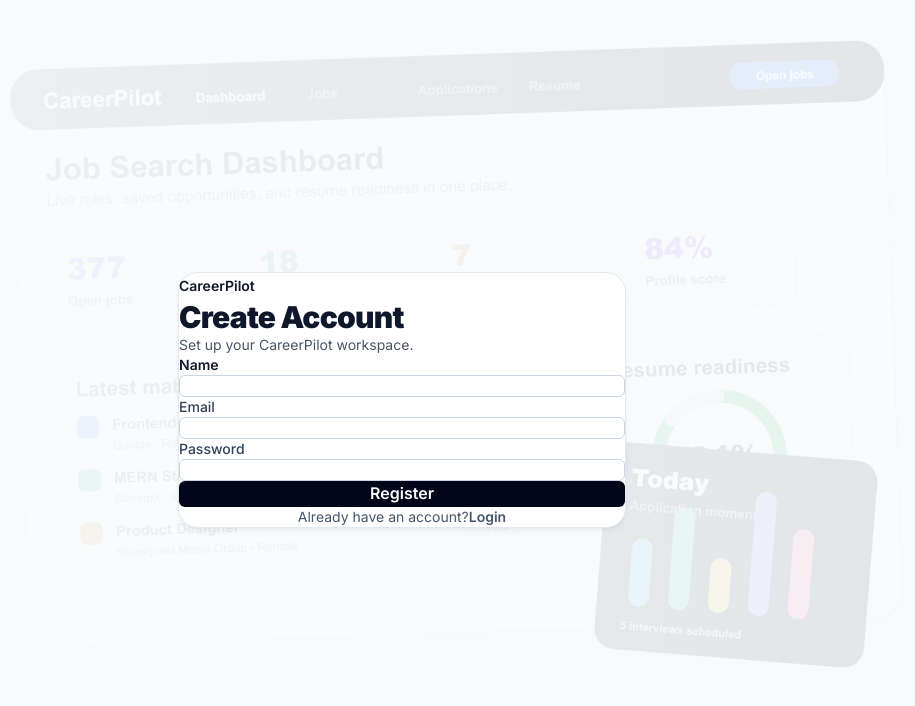
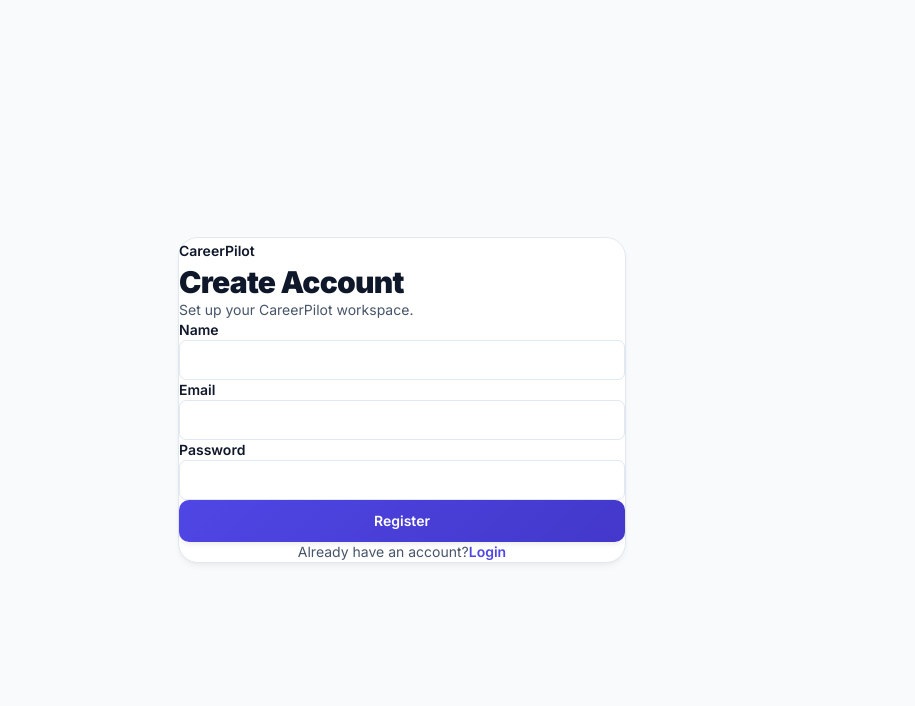
Before and after one commit to NishadDamale1010/careerpilot, a React (Vite) app in the folder client/: page /register in a window 1280 px wide. Shown: the top 706 px of the page, without its empty margins (238-1153 px from the left). Built offline with nearby package versions, Linux system fonts and the light colour scheme.

Commit message:
fix: resolve styling issues on login, register, and landing hero text

```diff
--- a/client/src/pages/Landing.jsx
+++ b/client/src/pages/Landing.jsx
@@ -150,14 +150,15 @@
                     </p>
 
                     <h1
-                        className="text-5xl sm:text-7xl font-extrabold leading-[1.1] mb-6"
-                        style={{ color: "var(--text-primary)", letterSpacing: "-0.03em" }}
+                        className="text-5xl sm:text-7xl font-extrabold leading-[1.1] mb-6 text-slate-900 dark:text-white"
+                        style={{ letterSpacing: "-0.03em" }}
                     >
                         Your complete{" "}
-                        <span className="text-transparent bg-clip-text bg-gradient-to-r from-blue-600 to-indigo-500 dark:from-blue-400 dark:to-indigo-400">
+                        <span className="text-transparent bg-clip-text bg-gradient-to-r from-blue-600 to-indigo-600 dark:from-blue-400 dark:to-indigo-400">
                             career command
                         </span>
-                        <br />centre
+                        <br />
+                        centre
                     </h1>
 
                     <p className="text-base sm:text-lg max-w-xl mx-auto mb-9 leading-relaxed" style={{ color: "var(--text-secondary)" }}>
--- a/client/src/pages/Login.jsx
+++ b/client/src/pages/Login.jsx
@@ -32,10 +32,8 @@
 
     return (
         <div
-            className="flex min-h-screen items-center justify-center bg-slate-950 bg-cover bg-center px-4 py-10"
-            style={{
-                backgroundImage: `linear-gradient(90deg, rgba(248,250,252,0.96), rgba(248,250,252,0.9)), url(${heroDashboard})`,
-            }}
+            className="flex min-h-screen items-center justify-center px-4 py-10 transition-colors"
+            style={{ background: "var(--bg)" }}
         >
             <form
                 onSubmit={handleSubmit}
@@ -50,27 +48,27 @@
                     Sign in to continue tracking jobs and applications.
                 </p>
 
-                <label className="mt-6 block text-sm font-semibold text-[var(--text-primary)]">
+                <label className="mt-6 block text-sm font-semibold" style={{ color: "var(--text-primary)" }}>
                     Email
                     <input
                         id="login-email"
                         type="email"
                         name="email"
                         value={formData.email}
-                        className="mt-1 w-full rounded-md border border-slate-300 px-3 py-2 text-slate-950 outline-none transition focus:border-blue-500 focus:ring-2 focus:ring-blue-100"
+                        className="input mt-1.5"
                         onChange={handleChange}
                         required
                     />
                 </label>
 
-                <label className="mt-4 block text-sm font-medium text-slate-700">
+                <label className="mt-4 block text-sm font-semibold" style={{ color: "var(--text-primary)" }}>
                     Password
                     <input
                         id="login-password"
                         type="password"
                         name="password"
                         value={formData.password}
-                        className="mt-1 w-full rounded-md border border-slate-300 px-3 py-2 text-slate-950 outline-none transition focus:border-blue-500 focus:ring-2 focus:ring-blue-100"
+                        className="input mt-1.5"
                         onChange={handleChange}
                         required
                     />
@@ -80,14 +78,14 @@
                     id="login-submit"
                     type="submit"
                     disabled={loading}
-                    className="mt-6 w-full rounded-md bg-slate-950 px-4 py-2.5 font-semibold text-white transition hover:bg-slate-800 disabled:cursor-not-allowed disabled:opacity-60"
+                    className="btn btn-primary w-full mt-6 py-3"
                 >
                     {loading ? "Signing in..." : "Sign In"}
                 </button>
 
-                <p className="mt-5 text-center text-sm text-slate-600">
+                <p className="mt-5 text-center text-sm" style={{ color: "var(--text-secondary)" }}>
                     Don't have an account?
-                    <Link to="/register" className="ml-2 font-semibold text-blue-600 hover:text-blue-700">
+                    <Link to="/register" className="ml-2 font-semibold" style={{ color: "var(--primary)" }}>
                         Register
                     </Link>
                 </p>
--- a/client/src/pages/Register.jsx
+++ b/client/src/pages/Register.jsx
@@ -41,10 +41,8 @@
 
     return (
         <div
-            className="flex min-h-screen items-center justify-center bg-slate-950 bg-cover bg-center px-4 py-10"
-            style={{
-                backgroundImage: `linear-gradient(90deg, rgba(248, 250, 252, 0.96), rgba(248, 250, 252, 0.9)), url(${heroDashboard})`,
-            }}
+            className="flex min-h-screen items-center justify-center px-4 py-10 transition-colors"
+            style={{ background: "var(--bg)" }}
         >
             <form
                 onSubmit={handleSubmit}
@@ -65,38 +63,38 @@
                     Set up your CareerPilot workspace.
                 </p>
 
-                <label className="mt-6 block text-sm font-semibold text-[var(--text-primary)]">
+                <label className="mt-6 block text-sm font-semibold" style={{ color: "var(--text-primary)" }}>
                     Name
                     <input
                         type="text"
                         name="name"
                         value={formData.name}
-                        className="mt-1 w-full rounded-md border border-slate-300 px-3 py-2 text-slate-950 outline-none transition focus:border-blue-500 focus:ring-2 focus:ring-blue-100"
+                        className="input mt-1.5"
                         onChange={handleChange}
                         required
                     />
                 </label>
 
-                <label className="mt-4 block text-sm font-medium text-slate-700">
+                <label className="mt-4 block text-sm font-semibold" style={{ color: "var(--text-primary)" }}>
                     Email
                     <input
                         type="email"
                         name="email"
                         value={formData.email}
-                        className="mt-1 w-full rounded-md border border-slate-300 px-3 py-2 text-slate-950 outline-none transition focus:border-blue-500 focus:ring-2 focus:ring-blue-100"
+                        className="input mt-1.5"
                         onChange={handleChange}
                         required
                     />
                 </label>
 
-                <label className="mt-4 block text-sm font-medium text-slate-700">
+                <label className="mt-4 block text-sm font-semibold" style={{ color: "var(--text-primary)" }}>
                     Password
                     <input
                         type="password"
                         name="password"
                         value={formData.password}
                         minLength={6}
-                        className="mt-1 w-full rounded-md border border-slate-300 px-3 py-2 text-slate-950 outline-none transition focus:border-blue-500 focus:ring-2 focus:ring-blue-100"
+                        className="input mt-1.5"
                         onChange={handleChange}
                         required
                     />
@@ -105,16 +103,17 @@
                 <button
                     type="submit"
                     disabled={loading}
-                    className="mt-6 w-full rounded-md bg-slate-950 px-4 py-2.5 font-semibold text-white transition hover:bg-slate-800 disabled:cursor-not-allowed disabled:opacity-60"
+                    className="btn btn-primary w-full mt-6 py-3"
                 >
                     {loading ? "Creating..." : "Register"}
                 </button>
 
-                <p className="mt-5 text-center text-sm text-slate-600">
+                <p className="mt-5 text-center text-sm" style={{ color: "var(--text-secondary)" }}>
                     Already have an account?
                     <Link
                         to="/login"
-                        className="ml-2 font-semibold text-blue-600 hover:text-blue-700"
+                        className="ml-2 font-semibold"
+                        style={{ color: "var(--primary)" }}
                     >
                         Login
                     </Link>
```
